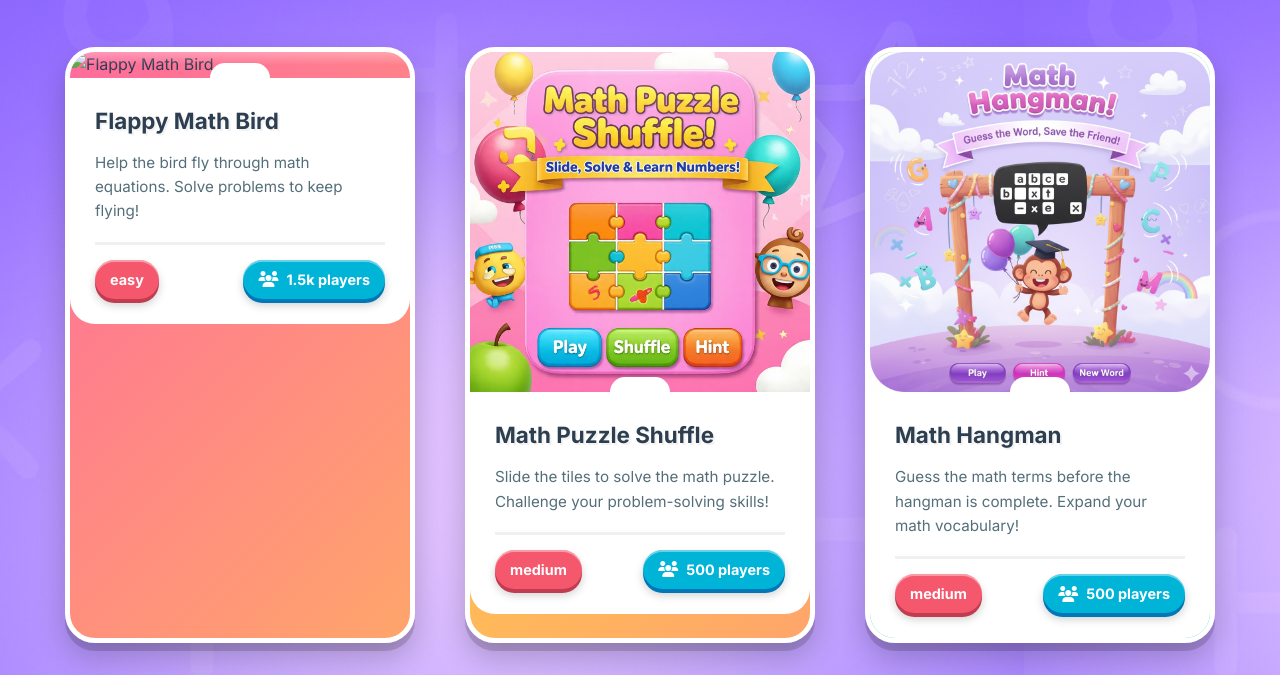
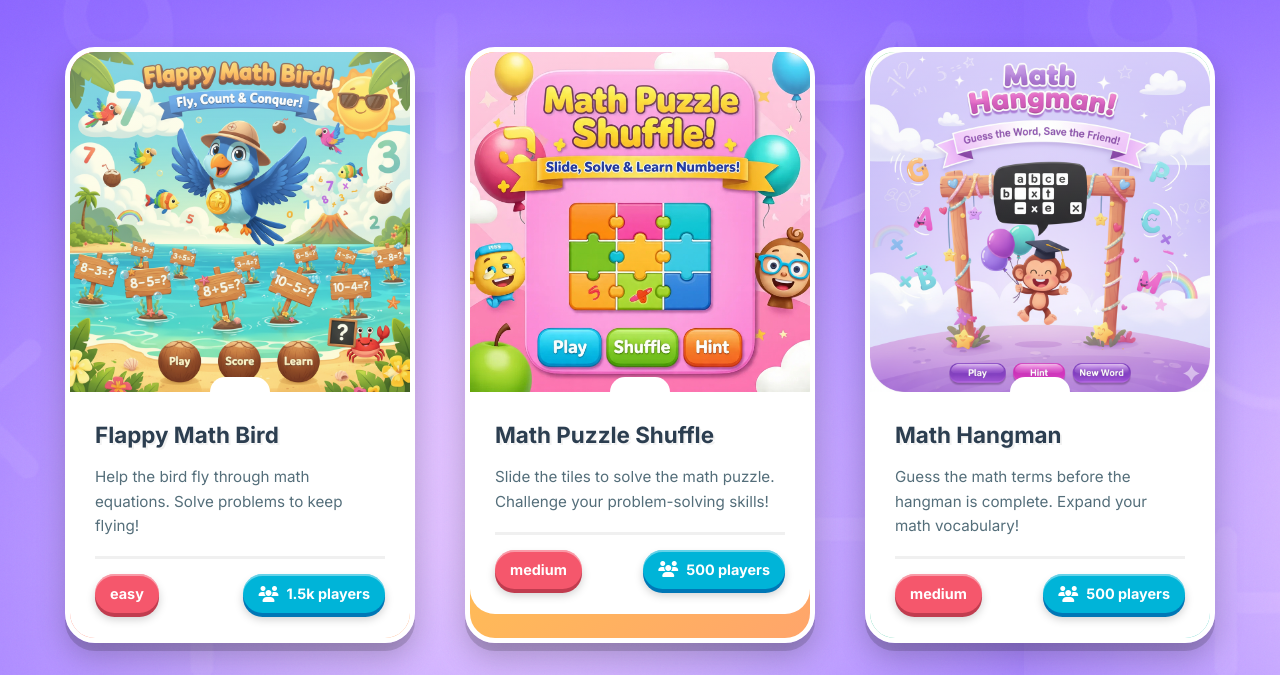
Before and after one commit to greamses/Math-Sport, a plain HTML site: page index.html in a window 1280 px wide. Shown: the part 125-800 px from the top of the page. Drawn offline with Linux system fonts and the light colour scheme.

Commit message:
update index.html

```diff
--- a/index.html
+++ b/index.html
@@ -344,7 +344,7 @@
             id: 1,
             title: "Flappy Math Bird",
             description: "Help the bird fly through math equations. Solve problems to keep flying!",
-            image: "./images/flappy.jpg",
+            image: "./images/flappy-bird.jpg",
             difficulty: "easy",
             players: "1.5k",
             link: "./flappy-bird/flappy.html"
```
